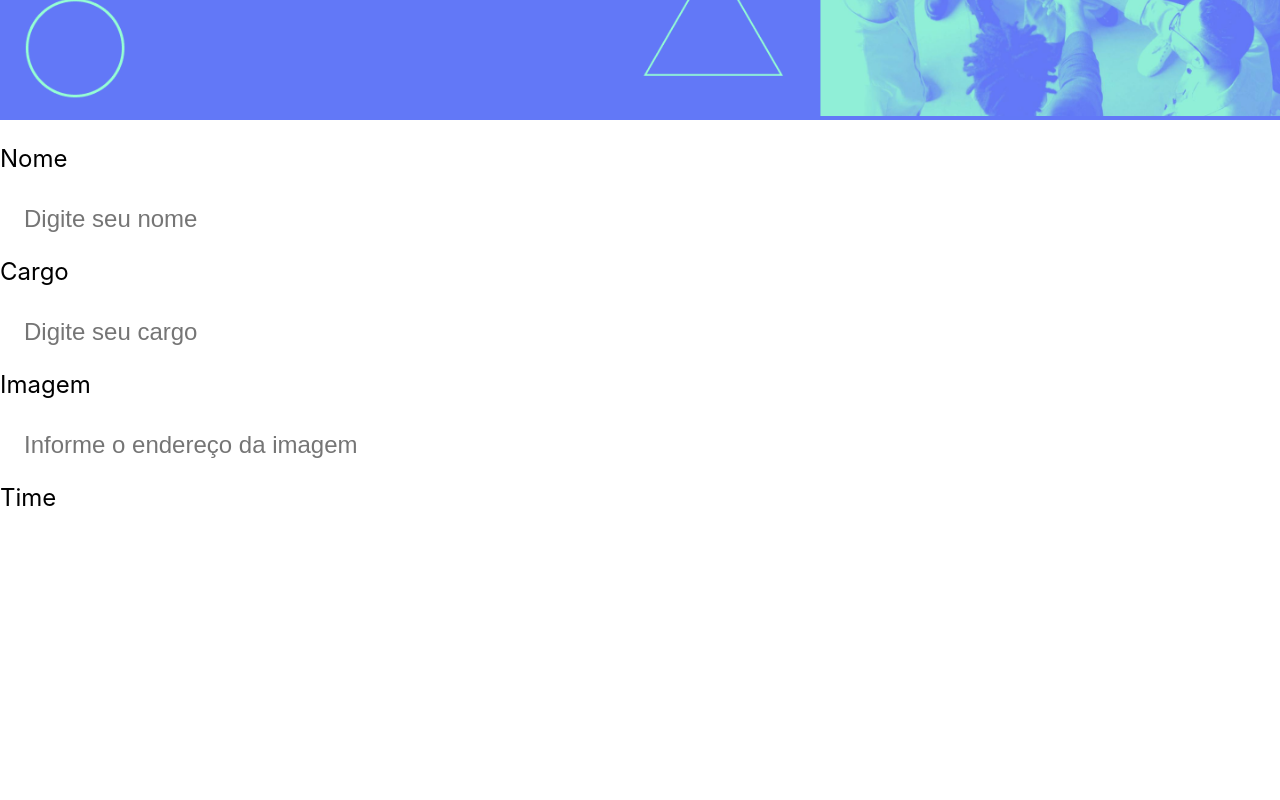
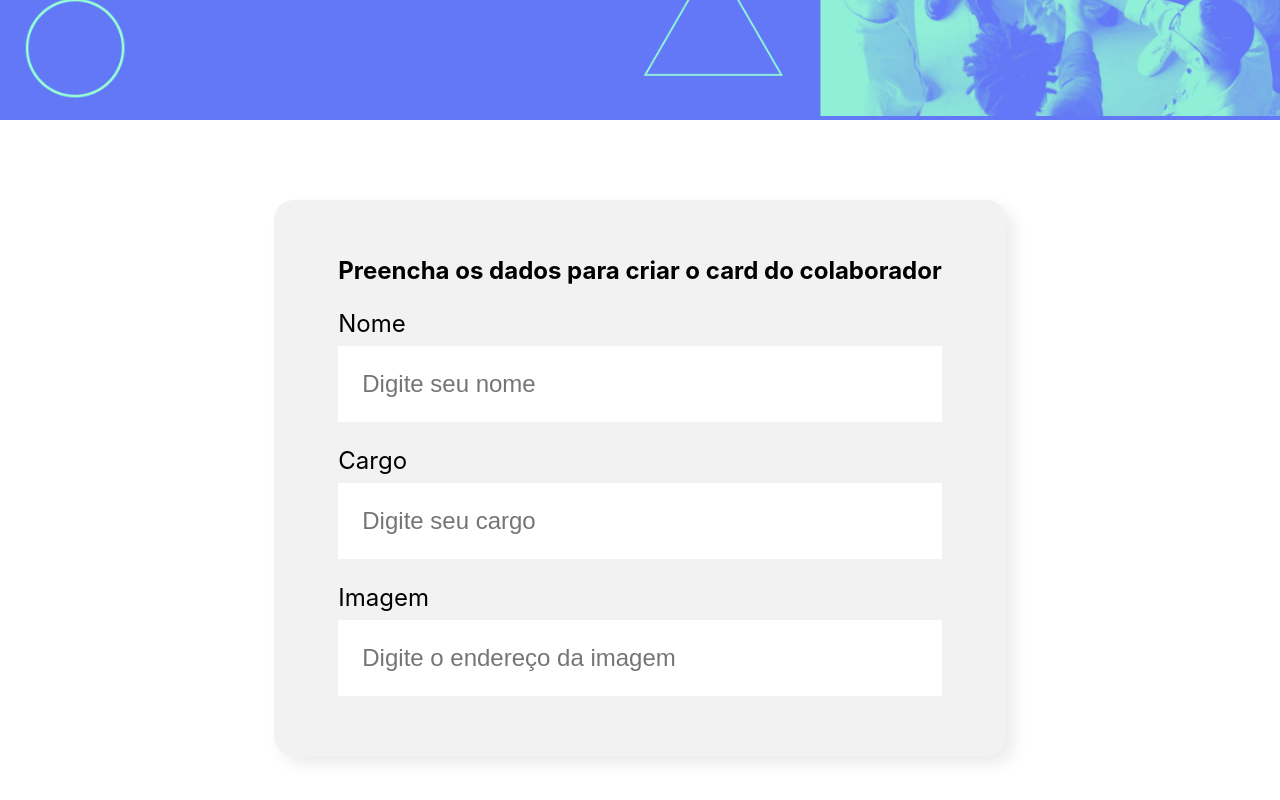
Before and after one commit to PedroDiSanti/learning_react, a React (Create React App) app: page / in a window 1280 px wide. Shown: the part 378-1178 px from the top of the page. Before the commit the page ends 998 px from the top, so only its background shows below. Built offline with nearby package versions, Linux system fonts and the light colour scheme.

Commit message:
Atualizando projeto com Form

```diff
--- a/src/App.js
+++ b/src/App.js
@@ -1,11 +1,12 @@
-import Banner from './components/Banner/Banner';
-import TextField from './components/TextField/TextField';
+import Banner from './components/Banner';
+import Form from './components/Form';
+
 
 function App() {
   return (
     <div className="App">
       <Banner />
-      <TextField />
+      <Form />
     </div>
   );
 }
--- /dev/null
+++ b/src/components/Form/Form.css
@@ -0,0 +1,21 @@
+.form {
+    display: flex;
+    justify-content: center;
+    margin: 80px 0;
+}
+
+.form form {
+    max-width: 80%;
+    background-color: #F2F2F2;
+    border-radius: 20px;
+    padding: 36px 64px;
+        box-shadow: 8px 8px 16px rgba(0,0,0, 0.08);
+}
+
+.form h2 {
+    color: black;
+}
+
+.form label {
+    color: black;
+}
--- /dev/null
+++ b/src/components/Form/index.js
@@ -0,0 +1,17 @@
+import './Form.css'
+import TextField from '../TextField'
+
+const Form = () => {
+    return (
+        <section className='form'>
+            <form>
+                <h2>Preencha os dados para criar o card do colaborador</h2>
+                <TextField label="Nome" placeholder="Digite seu nome" />
+                <TextField label="Cargo" placeholder="Digite seu cargo" />
+                <TextField label="Imagem" placeholder="Digite o endereço da imagem" />
+            </form>
+        </section>
+    )
+}
+
+export default Form
--- a/src/components/TextField/TextField.js
+++ /dev/null
@@ -1,21 +0,0 @@
-import './TextField.css'
-
-const TextField = () => {
-    return (
-        <div className="text-field">
-            <label>Nome</label>
-            <input placeholder='Digite seu nome'/>
-
-            <label>Cargo</label>
-            <input placeholder='Digite seu cargo'/>
-
-            <label>Imagem</label>
-            <input placeholder='Informe o endereço da imagem'/>
-
-            <label>Time</label>
-            <input />
-        </div>
-    )
-}
-
-export default TextField
--- /dev/null
+++ b/src/components/TextField/index.js
@@ -0,0 +1,12 @@
+import './TextField.css'
+
+const TextField = (props) => {
+    return (
+        <div className="text-field">
+            <label>{props.label}</label>
+            <input placeholder={props.placeholder}/>
+        </div>
+    )
+}
+
+export default TextField
```
Also changed, not shown: src/components/Banner/index.js (renamed from src/components/Banner/Banner.js).
